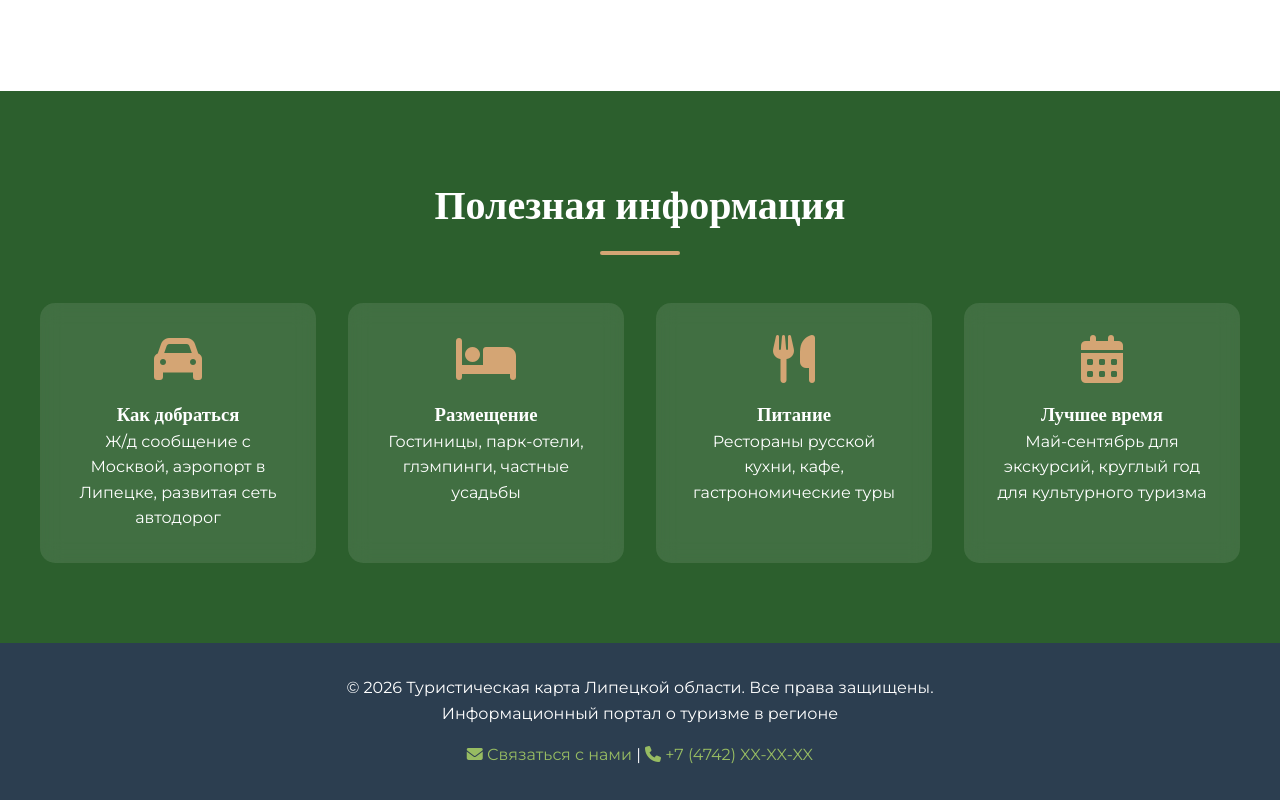
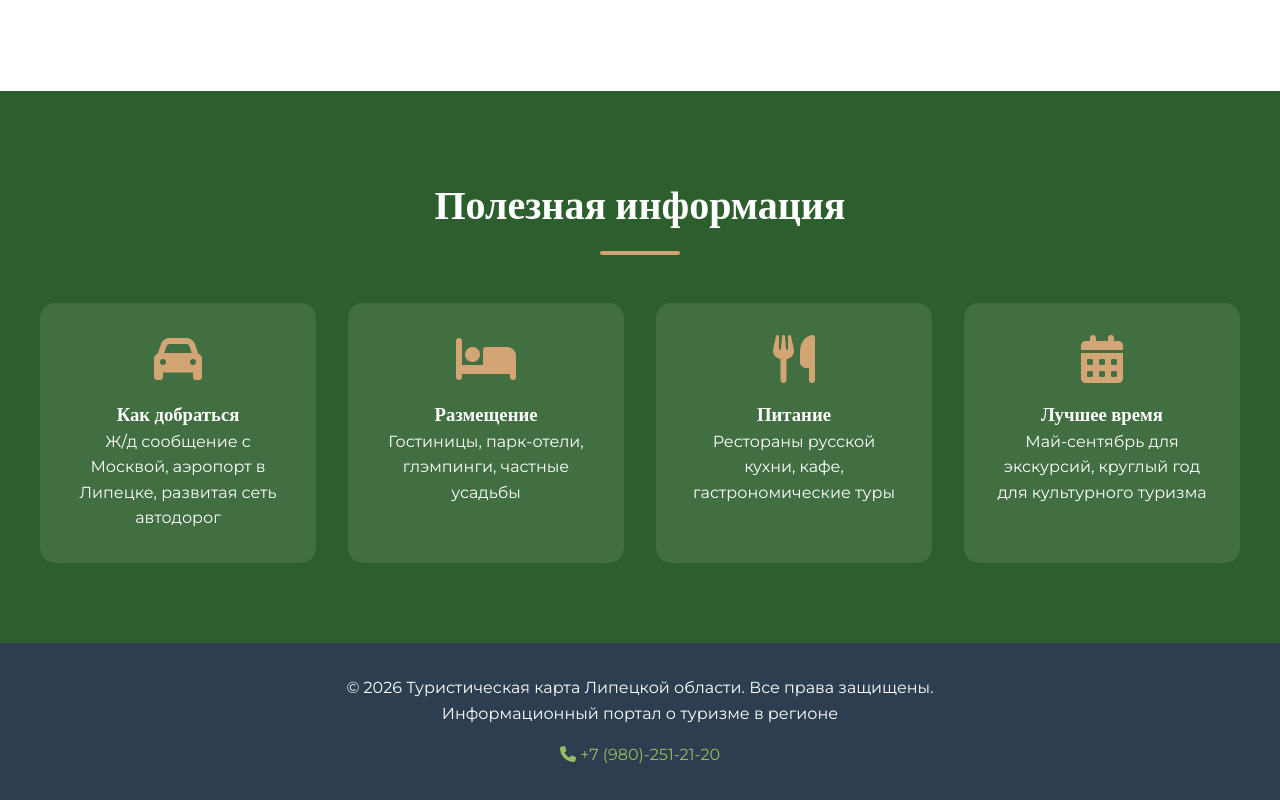
Before and after one commit to ARTEMGUS-ui/ProjectOflocalhistory, a plain HTML site: page index.html in a window 1280 px wide. Shown: the part 7313-8113 px from the top of the page. Drawn offline with nearby package versions, Linux system fonts and the light colour scheme.

Commit message:
Update index.html

```diff
--- a/index.html
+++ b/index.html
@@ -976,8 +976,8 @@
         <p>&copy; 2026 Туристическая карта Липецкой области. Все права защищены.</p>
         <p>Информационный портал о туризме в регионе</p>
         <p style="margin-top: 1rem;">
-            <a href="#"><i class="fas fa-envelope"></i> Связаться с нами</a> |
-            <a href="#"><i class="fas fa-phone"></i> +7 (4742) XX-XX-XX</a>
+
+            <a href="#"><i class="fas fa-phone"></i> +7 (980)-251-21-20 </a>
         </p>
     </footer>
 
```
